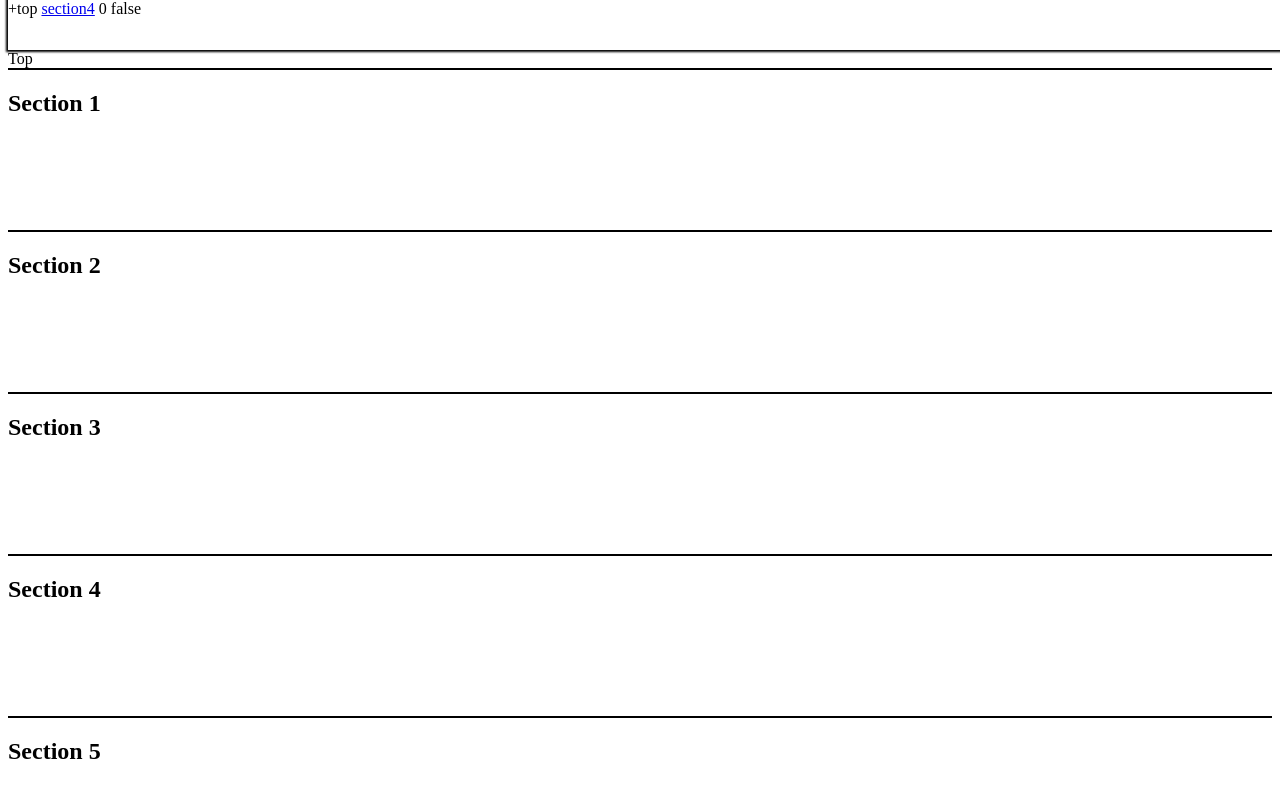
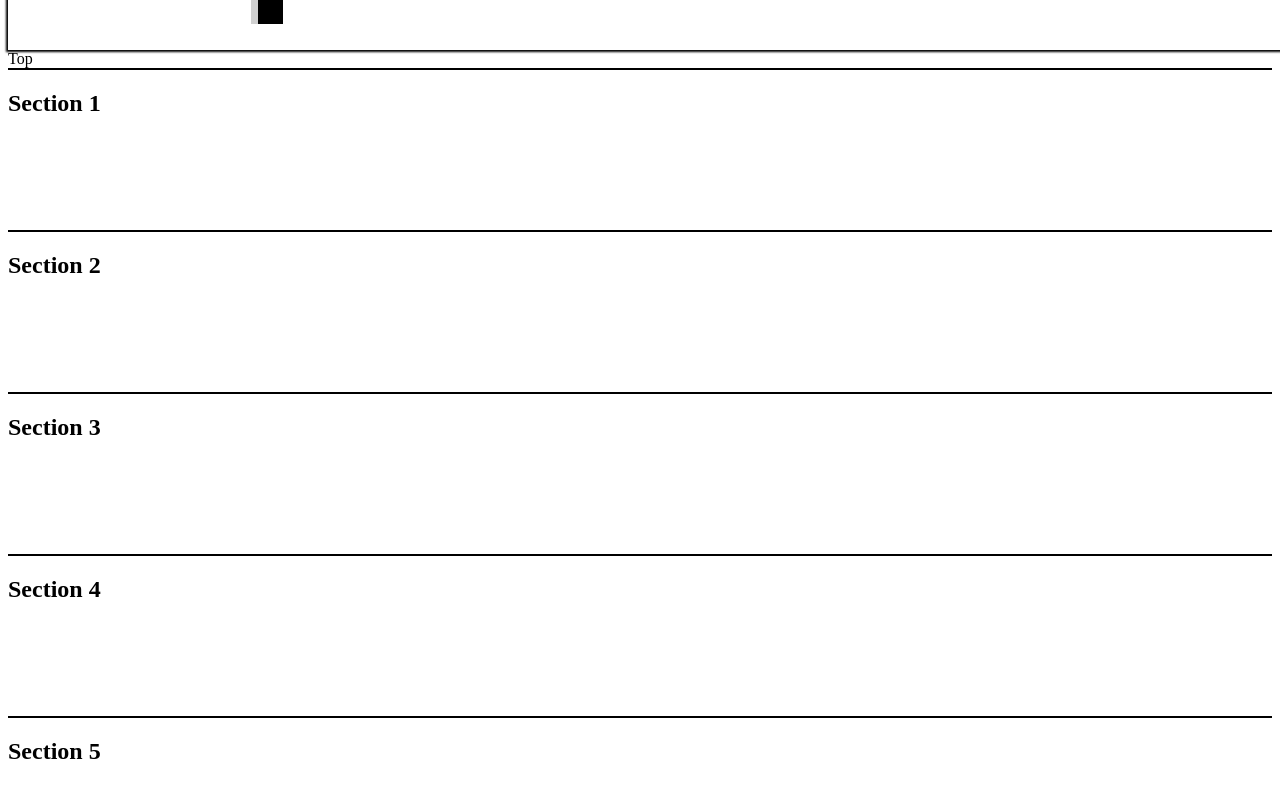
Before and after one commit to schoodicsolutions/svelte-scroll-nav, a SvelteKit app: page / in a window 1280 px wide. Shown: the top 800 px of the page. Built offline with nearby package versions, Linux system fonts and the light colour scheme.

Commit message:
Demo of weights

```diff
--- a/src/ScrollWatcher.svelte
+++ b/src/ScrollWatcher.svelte
@@ -1,7 +1,7 @@
 <script lang="ts">
 	import { get } from 'svelte/store';
 	import { reserved } from './constants';
-	import { section, sections, linkClicked } from './stores';
+	import { section, sections, linkClicked, weights as weightsStore } from './stores';
 
     interface SectionWeight {
         name: string,
@@ -39,12 +39,12 @@
                 } else if (peekingFromTop) {
                     return {
                         name,
-                        weight: rect.bottom / window.innerHeight,
+                        weight: Math.max(0, rect.bottom / window.innerHeight),
                     };
                 } else if (peekingFromBottom) {
                     return {
                         name,
-                        weight: (window.innerHeight - rect.top) / window.innerHeight,
+                        weight: Math.max(0, (window.innerHeight - rect.top) / window.innerHeight),
                     };
                 } else {
                     return {
@@ -54,6 +54,8 @@
                 }
             }
         )
+
+        weightsStore.set(weights.slice());
 
         const winner = weights.sort(
             (weightA, weightB) => weightA.weight - weightB.weight
--- a/src/routes/+page.svelte
+++ b/src/routes/+page.svelte
@@ -1,5 +1,5 @@
 <script lang="ts">
-	import { linkClicked, section } from "../stores";
+	import { linkClicked, section, sections, weights } from "../stores";
 	import { scrollRef, scrollTo } from "../";
 	import ScrollWatcher from "../ScrollWatcher.svelte";
 
@@ -18,10 +18,12 @@
 <ScrollWatcher />
 
 <div style="position: fixed; height: 50px; top: 0; background: white; box-shadow: #000 0 0 2px 2px; width: 100%;">
-    {$section}
-    <a href="/" use:scrollTo={{section: 'section4'}}>section4</a>
-    {scrollY}
-    {$linkClicked}
+    <div style="width: 100%; display: flex;">
+        {#each $weights as weight}
+            <div style={`background-color: rgba(${255 * (1 -weight.weight)},${255 * (1 -weight.weight)},${255 * (1 -weight.weight)}); height:24px; flex-grow: 1`}>
+            </div>
+        {/each}
+    </div>
 </div>
 
 <div style="margin-top: 50px;">
--- a/src/stores.ts
+++ b/src/stores.ts
@@ -1,6 +1,15 @@
 import { writable } from 'svelte/store';
 import { reserved } from './constants';
+
+
+interface SectionWeight {
+    name: string,
+    weight: number,
+}
 
 export const section = writable(reserved.top);
 export const sections = writable<Map<string, HTMLElement>>(new Map());
 export const linkClicked = writable(false);
+
+// For DEBUGGING / DEMO only
+export const weights = writable<SectionWeight[]>([]);
```
